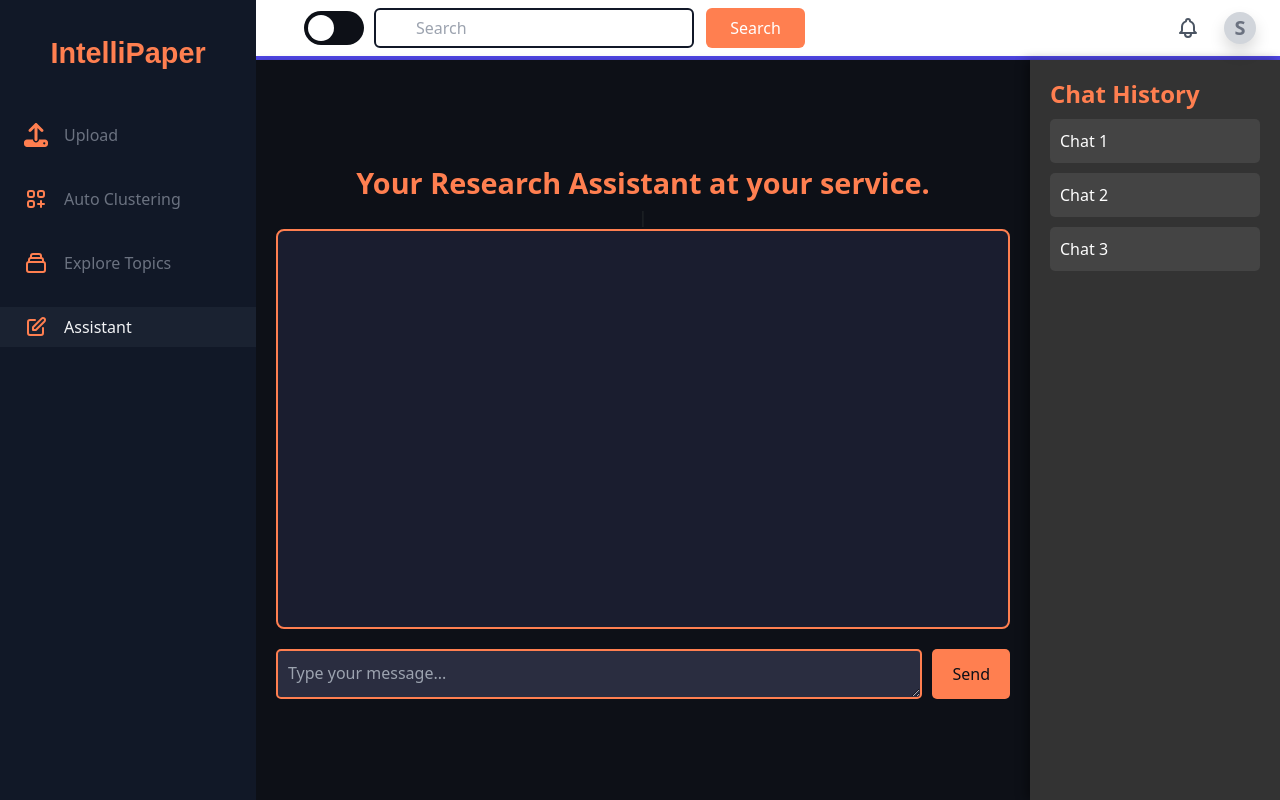
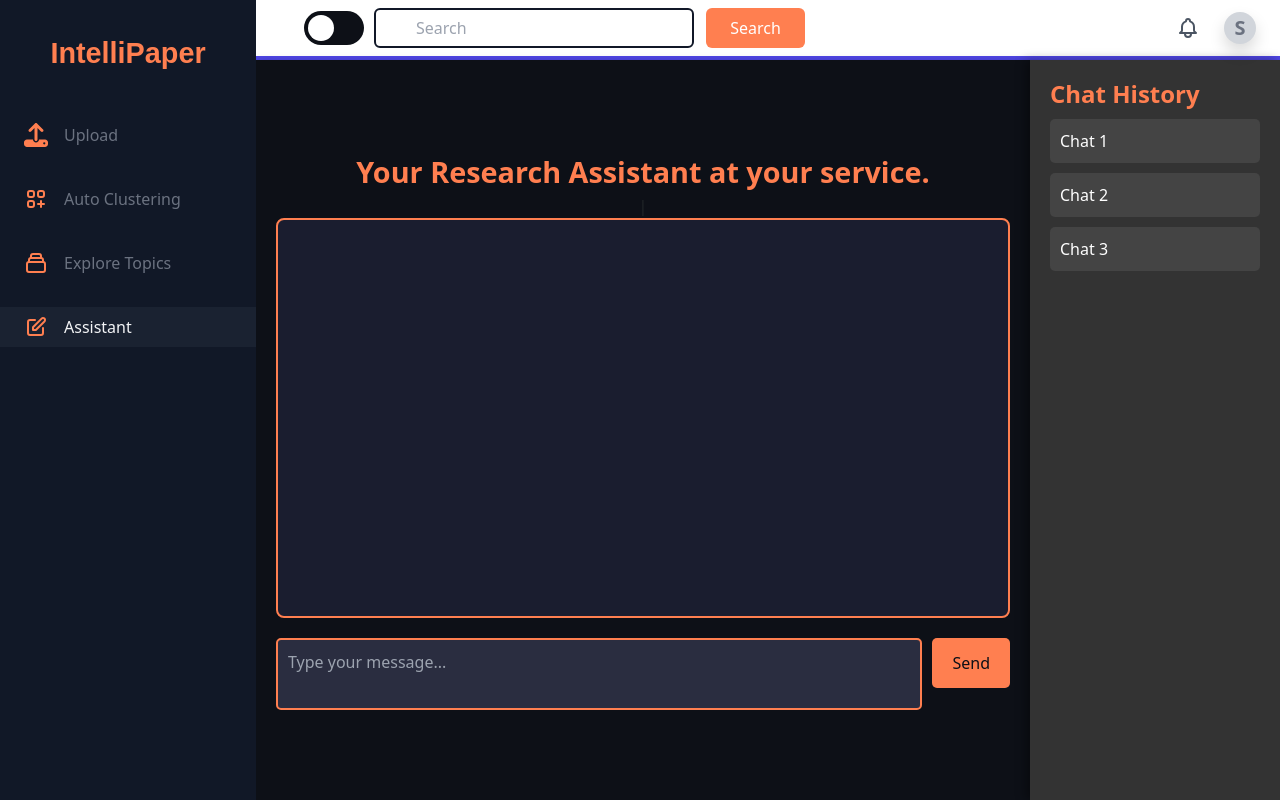
Before and after one commit to VanshPT/IntelliPaper, a Django app: a page that uses templates/home/assistant.html in a window 1280 px wide. Run offline with Django 5.2, Linux system fonts and the light colour scheme; the visitor is signed in with stand-in values (Sample User, id 1); some libraries are stand-ins or nearby versions.

Commit message:
UI changes RAG

```diff
--- a/templates/home/assistant.html
+++ b/templates/home/assistant.html
@@ -65,7 +65,9 @@
     display: flex;
     width: 100%;
     margin-top: 20px;
+    align-items: flex-start; /* Align items at the start to prevent button growth */
 }
+
 .input-field {
     flex: 1;
     padding: 10px;
@@ -74,8 +76,9 @@
     background-color: #2a2d40;
     color: white;
     font-size: 16px;
-        height: 50px;
+    resize: none; /* Prevent manual resizing by the user */
 }
+
 .send-btn {
     margin-left: 10px;
     padding: 10px 20px;
@@ -85,11 +88,13 @@
     color: #0d1017;
     font-size: 16px;
     cursor: pointer;
+    height: 50px; /* Set a fixed height */
     transition: background-color 0.3s ease;
 }
 .send-btn:hover {
     background-color: #ff5733;
 }
+
     .typing-indicator {
         font-style: italic;
         color: #ff7f50;
@@ -117,6 +122,7 @@
     <textarea class="input-field" id="user-input" name="query" placeholder="Type your message..." oninput="adjustHeight(this)"></textarea>
     <button class="send-btn" onclick="sendMessage()">Send</button>
 </div>
+
     </div>
     <!-- Sidebar for chat memory -->
     <div class="sidebar">
```
Lines whose indentation alone changed are shown as unchanged.
